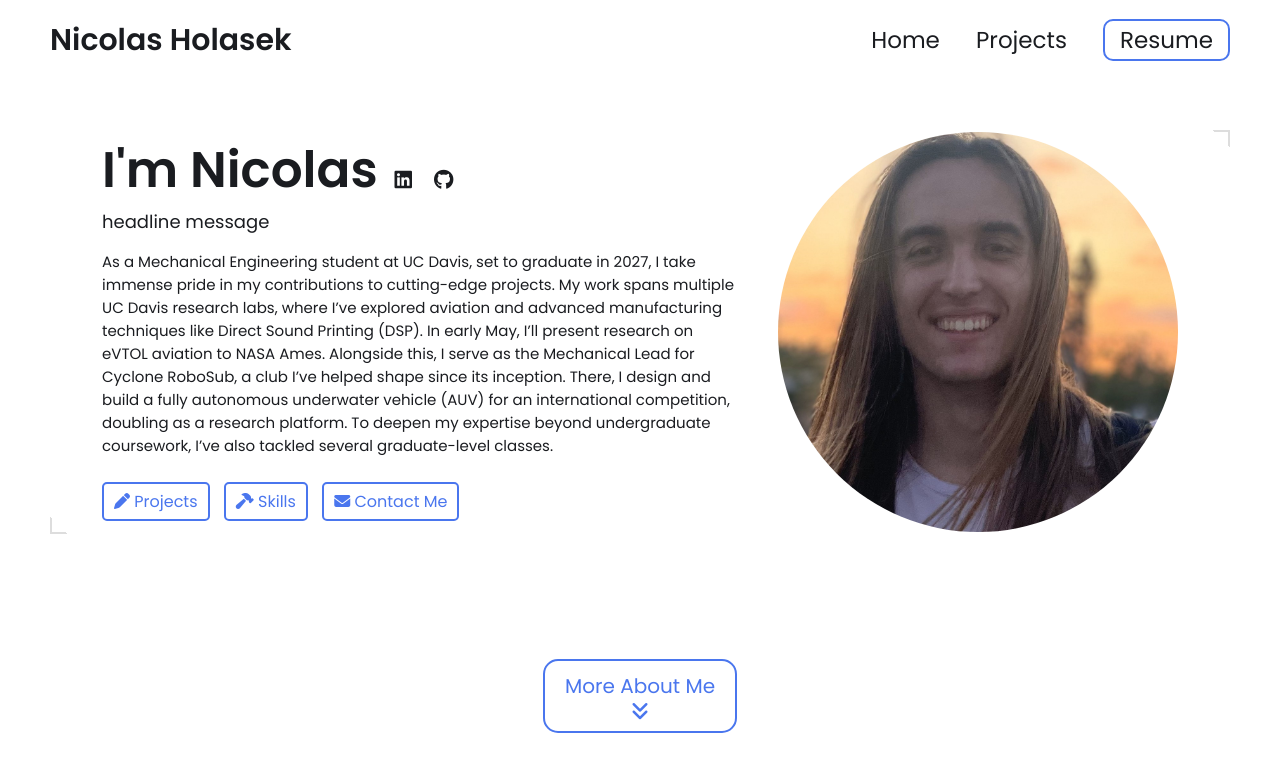
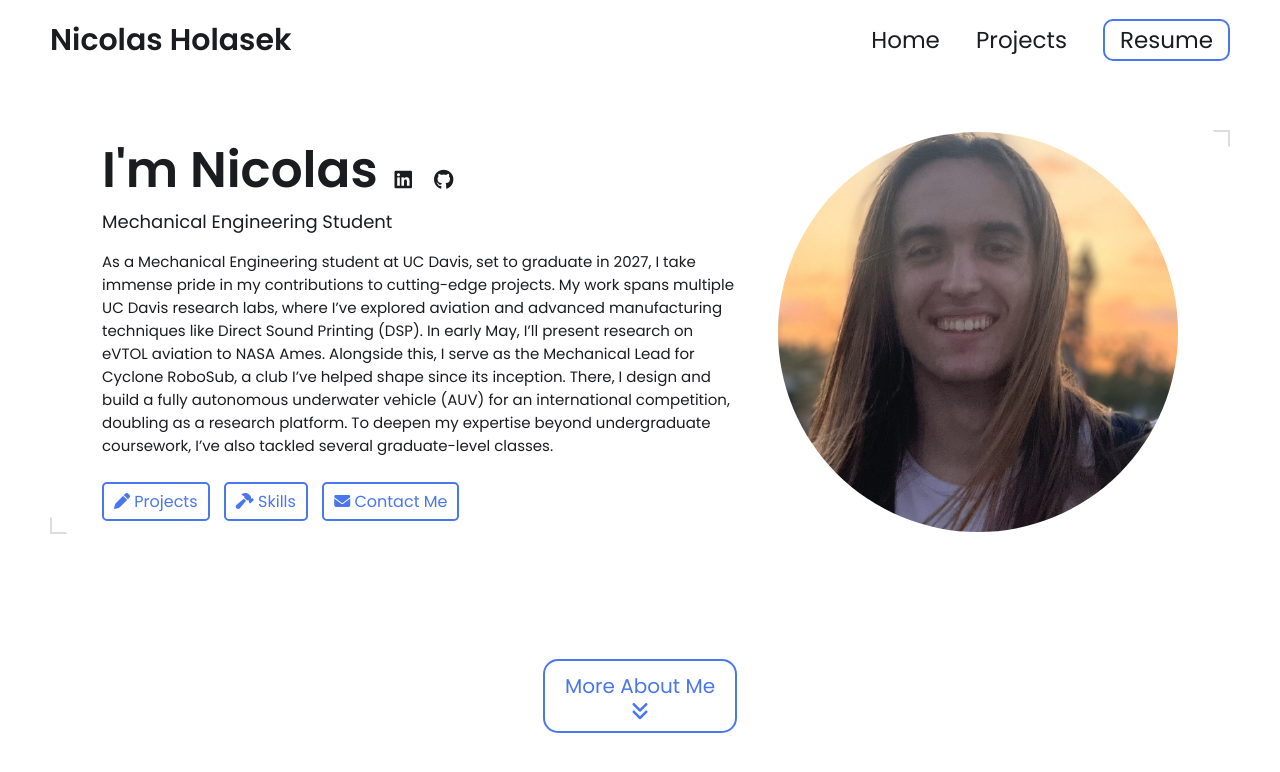
Before and after one commit to nholasek/nholasek.github.io, a Jekyll site: the page built from index.html, in a window 1280 px wide and 900 px high. Shown: the top 772 px of the window. Built offline with Jekyll 4.4.1, drawn with Linux system fonts in a browser that asks for light colours.

Commit message:
updated headline

```diff
--- a/_config.yml
+++ b/_config.yml
@@ -13,7 +13,7 @@ title: Nicolas Holasek's Portfolio # This is what shows up in the tab of the bro
 
 # Hero Section
 name: Nicolas Holasek
-headline: headline message
+headline: Mechanical Engineering Student
 description: >- # dont remove this line. this will ignore all new lines until the next section
   As a Mechanical Engineering student at UC Davis, set to graduate in 2027,
   I take immense pride in my contributions to cutting-edge projects. My work
```
